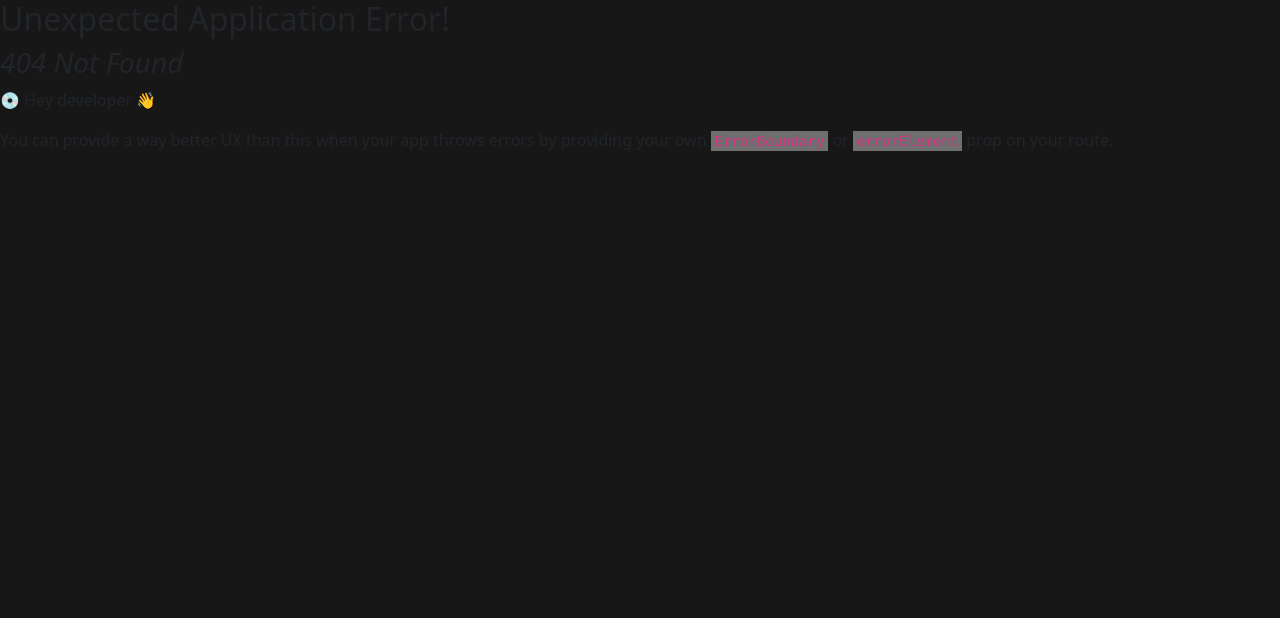
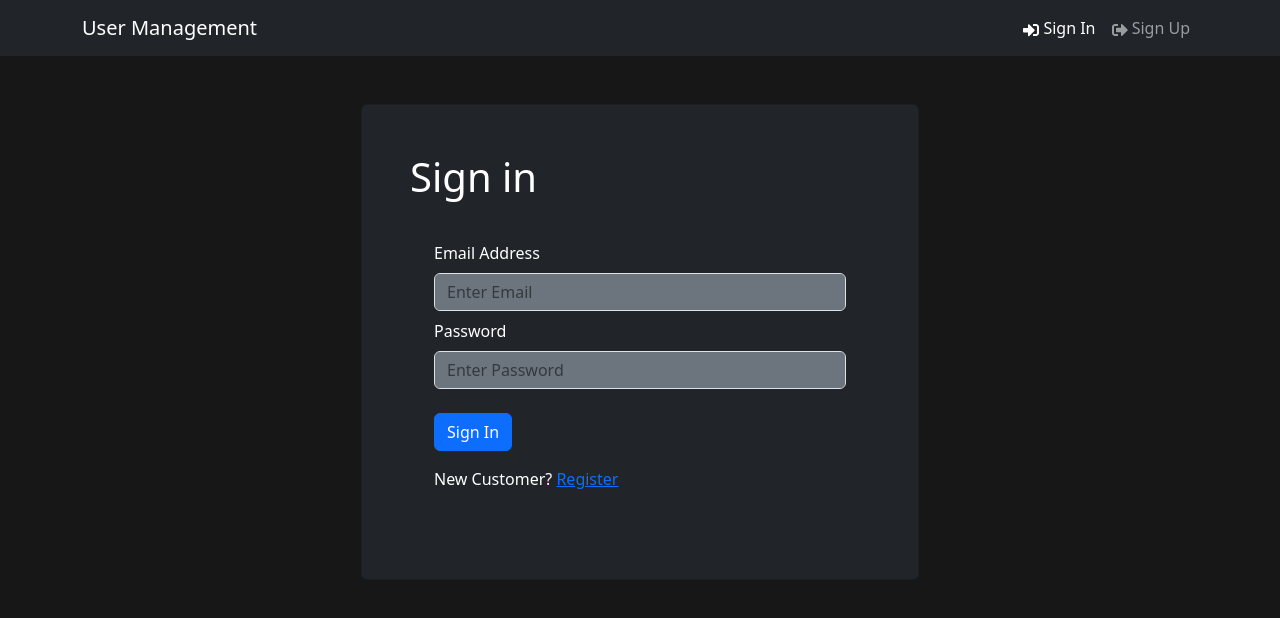
Before and after one commit to mohdmishal18/UserManagementSystem_mern, a React (Vite) app in the folder frontend/: page /login in a window 1280 px wide. Before the commit this address had no page. Shown: the top 618 px of the page. Built offline with nearby package versions, Linux system fonts and the light colour scheme.

Commit message:
sign in page completed

```diff
--- /dev/null
+++ b/frontend/src/components/user/FormContainer.jsx
@@ -0,0 +1,16 @@
+import React from 'react'
+import { Container , Row , Col } from 'react-bootstrap'
+
+const FormContainer = ({ children }) => {
+  return (
+    <Container>
+        <Row className='justify-content-md-center mt-5 '>
+            <Col xs={12} md={6} className='card p-5 bg-dark'>
+                { children }
+            </Col>
+        </Row>
+    </Container>
+  )
+}
+
+export default FormContainer
--- a/frontend/src/components/user/Hero.jsx
+++ b/frontend/src/components/user/Hero.jsx
@@ -1,4 +1,5 @@
 import { Container, Card, Button } from 'react-bootstrap';
+import { LinkContainer } from 'react-router-bootstrap'
 
 const Hero = () => {
   return (
@@ -13,12 +14,17 @@
             Feel free to discover, interact, and collaborate with us to create something wonderful
           </p>
           <div className='d-flex'>
-            <Button variant='primary' href='/login' className='me-3'>
-              Sign In
-            </Button>
-            <Button variant='secondary' href='/register'>
-              Register
-            </Button>
+            <LinkContainer to='/login'>
+                <Button variant='primary' className='me-3'>
+                Sign In
+                </Button>
+            </LinkContainer>
+
+            <LinkContainer to='/register'>
+                <Button variant='secondary'>
+                Register
+                </Button>
+            </LinkContainer>
           </div>
         </Card>
       </Container>
--- a/frontend/src/components/user/header.jsx
+++ b/frontend/src/components/user/header.jsx
@@ -1,5 +1,6 @@
 import { Navbar , Nav , Container } from 'react-bootstrap'
 import { FaSignInAlt , FaSignOutAlt} from 'react-icons/fa'
+import { LinkContainer } from 'react-router-bootstrap'
 
 const Header = () =>
 {
@@ -7,16 +8,25 @@
         <header>
             <Navbar bg='dark' variant='dark' expand='lg' collapseOnSelect>
                 <Container>
-                    <Navbar.Brand href='/'>User Management</Navbar.Brand>
+                    <LinkContainer to='/'>
+                        <Navbar.Brand>User Management</Navbar.Brand>
+                    </LinkContainer>
                     <Navbar.Toggle aria-controls='basic-navbar-nav' />
                     <Navbar.Collapse id='basic-navbar-nav'>
                         <Nav className='ms-auto'>
-                            <Nav.Link href='/login'>
+
+                        <LinkContainer to='/login'>
+                            <Nav.Link>
                                 <FaSignInAlt/> Sign In
                             </Nav.Link>
-                            <Nav.Link href='/register'>
-                                <FaSignInAlt/> Sign Up
+                        </LinkContainer>
+
+                        <LinkContainer to='/register'>
+                            <Nav.Link>
+                                <FaSignOutAlt/> Sign Up
                             </Nav.Link>
+                        </LinkContainer>
+
                         </Nav>
                     </Navbar.Collapse>
                 </Container>
--- a/frontend/src/main.jsx
+++ b/frontend/src/main.jsx
@@ -11,11 +11,13 @@
 import './index.css'
 
 import HomeScreen from './screens/user/HomeScreen.jsx'
+import LoginScreen from './screens/user/LoginScreen.jsx'
 
 const router = createBrowserRouter(
   createRoutesFromElements(
     <Route path='/' element={<App/>}>
       <Route index={true} path='/' element={<HomeScreen/>}/>
+      <Route path='/login' element={<LoginScreen/>}/>
     </Route>
   )
 )
--- /dev/null
+++ b/frontend/src/screens/user/LoginScreen.jsx
@@ -0,0 +1,61 @@
+import { useState } from "react";
+import { Link } from 'react-router-dom'
+import { Form, Button , Row, Col } from "react-bootstrap"
+import FormContainer from '../../components/user/FormContainer'
+
+import React from 'react'
+
+const LoginScreen = () =>
+{
+    const [email , setEmail] = useState('')
+    const [password , setPassword] = useState('')
+
+    const submitHandler = async (e) =>
+    {
+        e.preventDefault()
+        console.log('submit');
+    }
+
+    return (
+        <FormContainer>
+          <h1 className="text-white">Sign in</h1>
+
+          <Form onSubmit={submitHandler} className="bg-dark text-white p-4 rounded">
+
+            <Form.Group className="my-2" controlId="email">
+              <Form.Label>Email Address</Form.Label>
+              <Form.Control
+                type="email"
+                placeholder="Enter Email"
+                value={email}
+                onChange={(e) => setEmail(e.target.value)}
+                className="bg-secondary text-white"
+              />
+            </Form.Group>
+
+            <Form.Group className="my-2" controlId="password">
+              <Form.Label>Password</Form.Label>
+              <Form.Control
+                type="password"
+                placeholder="Enter Password"
+                value={password}
+                onChange={(e) => setPassword(e.target.value)}
+                className="bg-secondary text-white"
+              />
+            </Form.Group>
+
+            <Button type="submit" variant="primary" className="mt-3">
+              Sign In
+            </Button>
+
+            <Row className="py-3">
+              <Col>
+                New Customer? <Link to='/register' className="text-primary">Register</Link>
+              </Col>
+            </Row>
+          </Form>
+        </FormContainer>
+    );
+}
+
+export default LoginScreen
```
